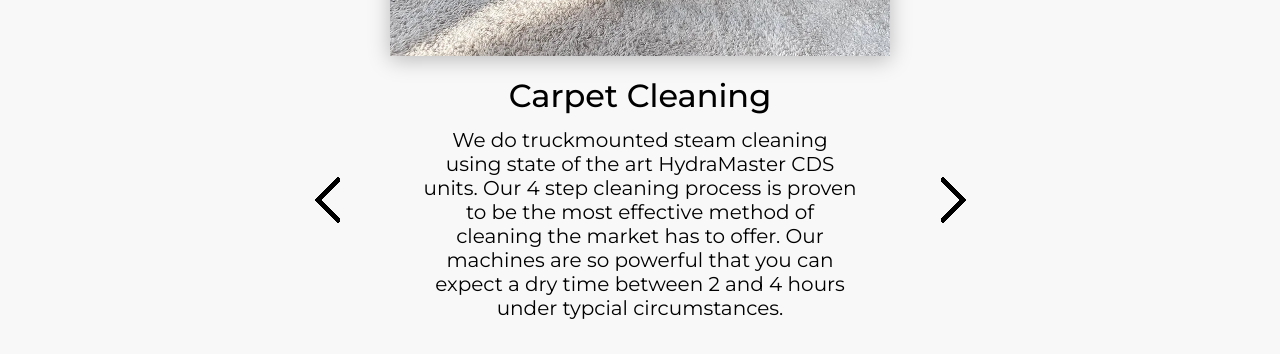
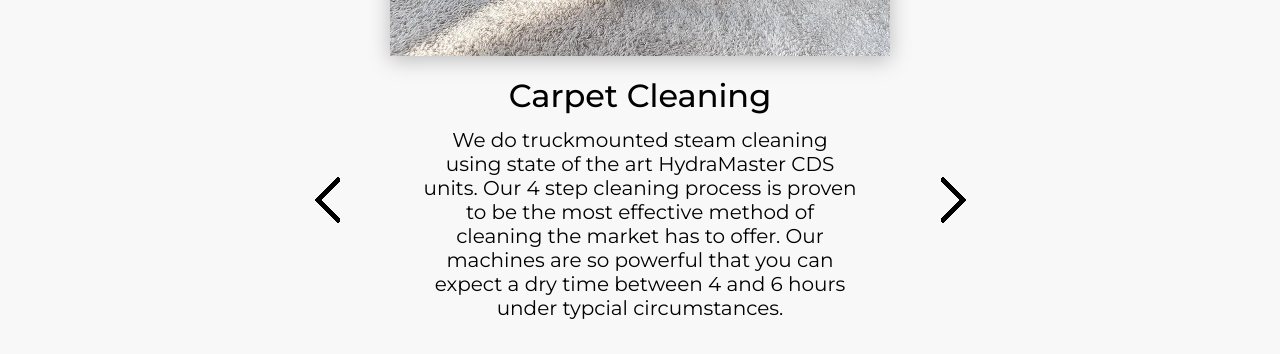
Before and after one commit to mikescarpetcleaning/mikescarpetcleaningltd, a Next.js app: page / in a window 1280 px wide. Shown: the part 4600-4954 px from the top of the page. Built offline with nearby package versions, Linux system fonts and the light colour scheme.

Commit message:
changing lang tag and 4 to 6 hours

```diff
--- a/components/Frequent.tsx
+++ b/components/Frequent.tsx
@@ -40,7 +40,7 @@ const Frequent: FC<props> = () => {
                                 HydraMaster CDS units. Our 4 step cleaning process is
                                 proven to be the most effective method of cleaning the
                                 market has to offer. Our machines are so powerful that
-                                you can expect a dry time between 2 and 4 hours under typcial
+                                you can expect a dry time between 4 and 6 hours under typcial
                                 circumstances.
                             </p>
                         </div>
--- a/next.config.js
+++ b/next.config.js
@@ -1,6 +1,10 @@
 /** @type {import('next').NextConfig} */
 const nextConfig = {
   reactStrictMode: true,
+  i18n: {
+    locales: ["en"],
+    defaultLocale: "en",
+  }
 }
 
 module.exports = nextConfig
```
